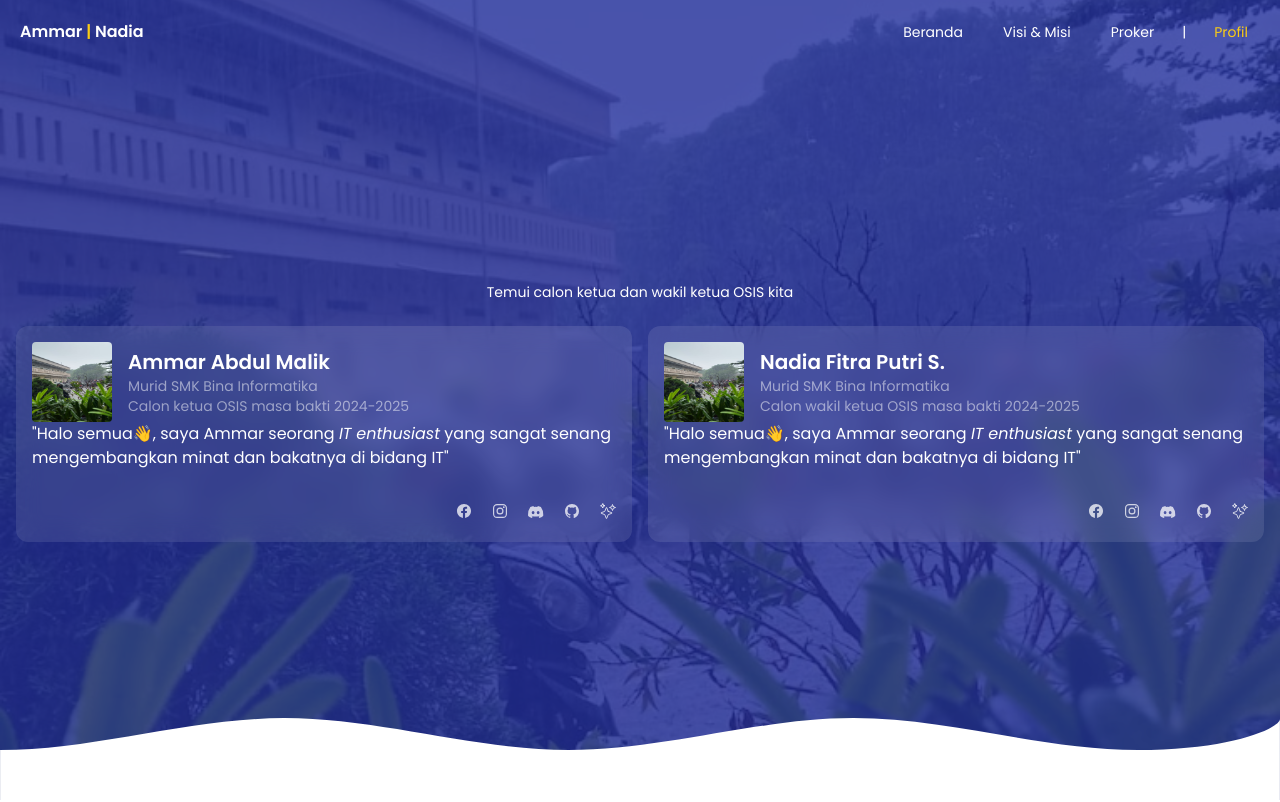
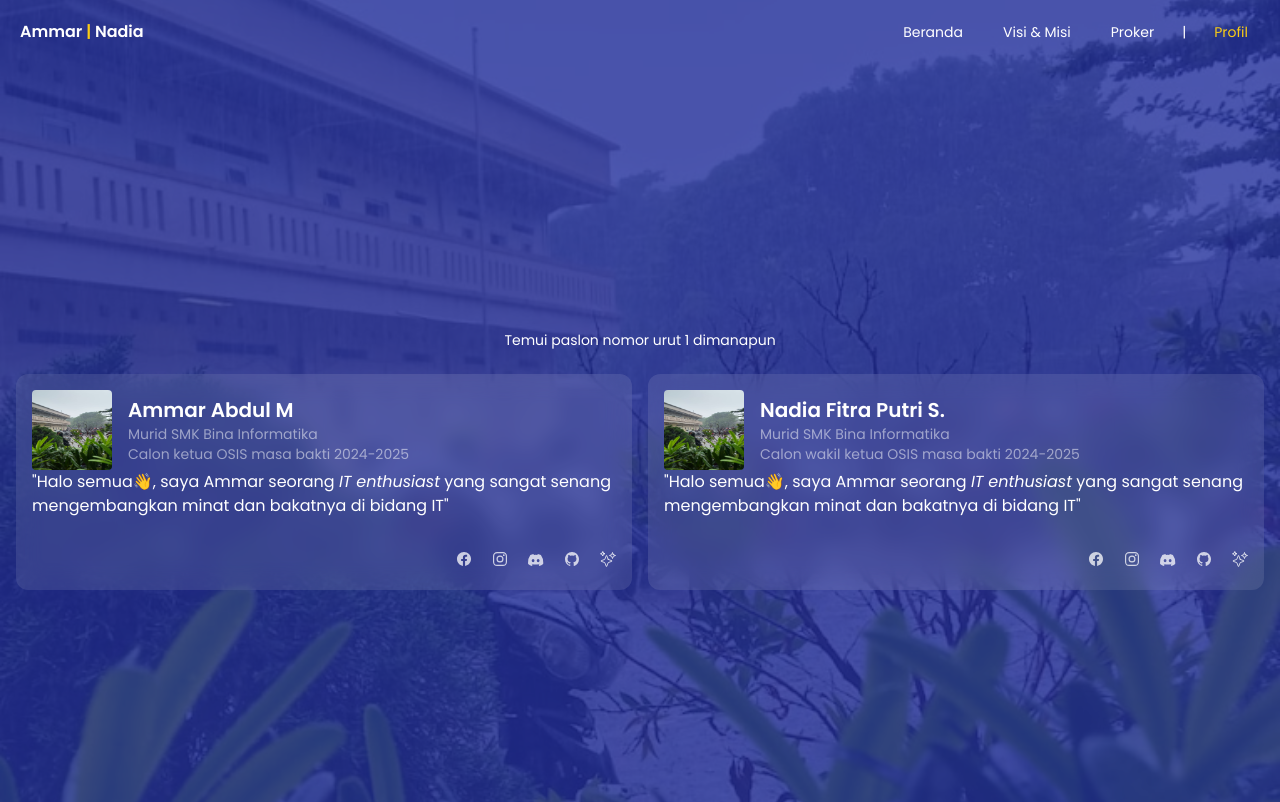
Before and after one commit to ammaricano27/satukanpilihanmu, a website: page public/profil/index.html in a window 1280 px wide. Shown: the top 802 px of the page. Drawn offline with nearby package versions, Linux system fonts and the light colour scheme.

Commit message:
fix padding hero section profil

```diff
--- a/public/profil/index.html
+++ b/public/profil/index.html
@@ -144,12 +144,12 @@
         </script>
 
         <section id="home"
-            class="relative w-full bg-[#242F9B] text-current text-white overflow-hidden">
+            class="relative w-full bg-[#242F9B] text-current text-white overflow-hidden py-12">
             <div class="absolute inset-0 bg-[url('../img/bifor-rain.jpg')] bg-cover bg-center opacity-20 z-0"></div>
             <div class="relative min-h-screen w-full flex items-center justify-center">
                 <div class="relative w-full h-full flex items-center justify-center">
                     <div class="mx-auto p-4">
-                        <p class="animate text-center text-sm my-6">Temui calon ketua dan wakil ketua OSIS kita</p>
+                        <p class="animate text-center text-sm my-6">Temui paslon nomor urut 1 dimanapun</p>
 
                         <div class="w-full flex flex-col gap-4 md:flex-row">
                             <div class="w-full h-full bg-white/10 backdrop-blur-md rounded-xl">
@@ -157,7 +157,7 @@
                                     <div class="flex gap-4 items-center">
                                         <img src="../img/bifor-rain.jpg" alt="" class="min-w-20 min-h-20 w-20 h-20 rounded">
                                         <div class="">
-                                            <p class="text-xl font-semibold flex items-center">Ammar Abdul Malik</p>
+                                            <p class="text-xl font-semibold flex items-center">Ammar Abdul M</p>
                                             <p class="text-sm text-white/50">Murid SMK Bina Informatika</p>
                                             <p class="text-sm text-white/50">Calon ketua OSIS masa bakti 2024-2025</p>
                                         </div>
```
Also changed, not shown: public/css/style.css.
